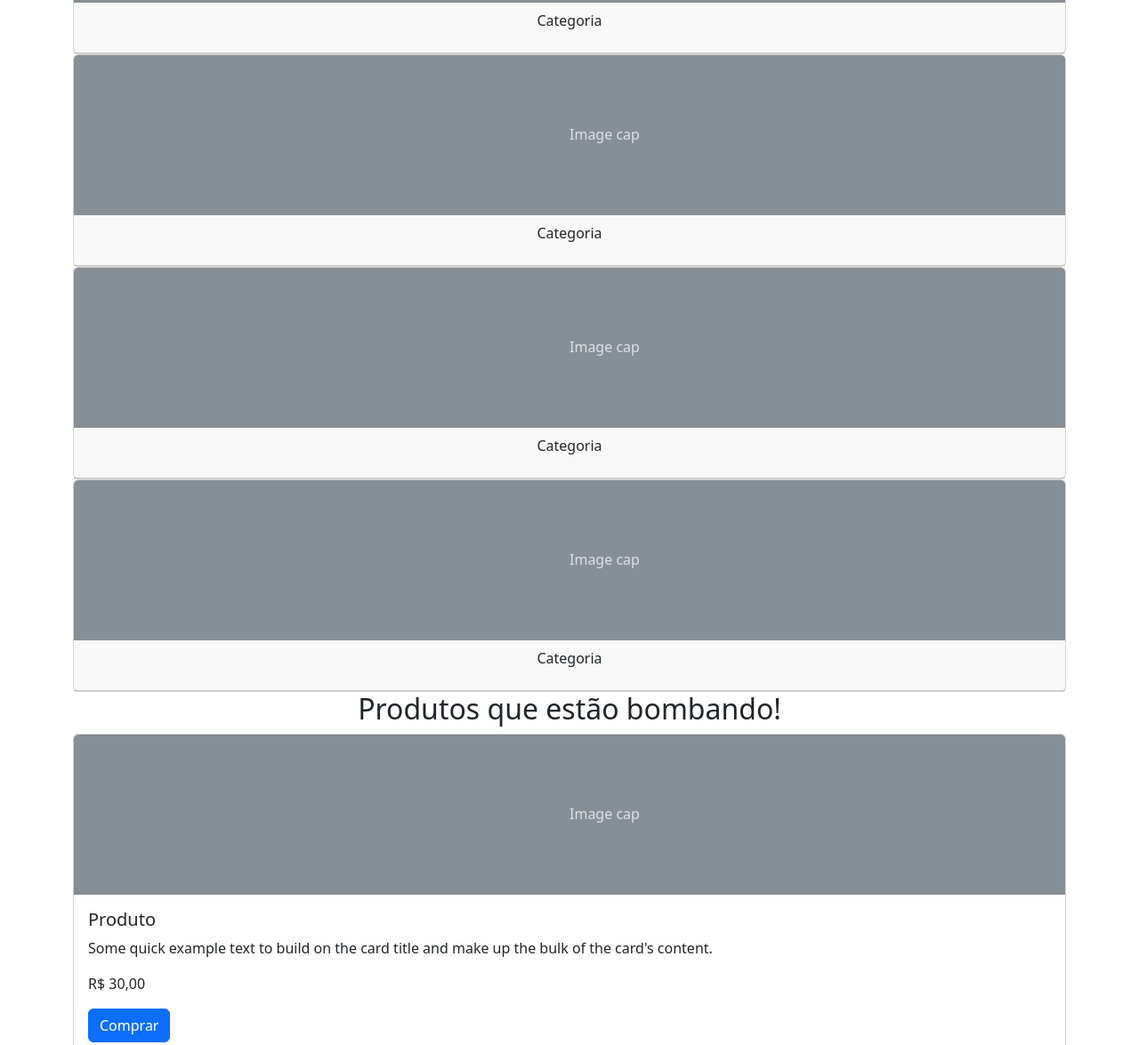
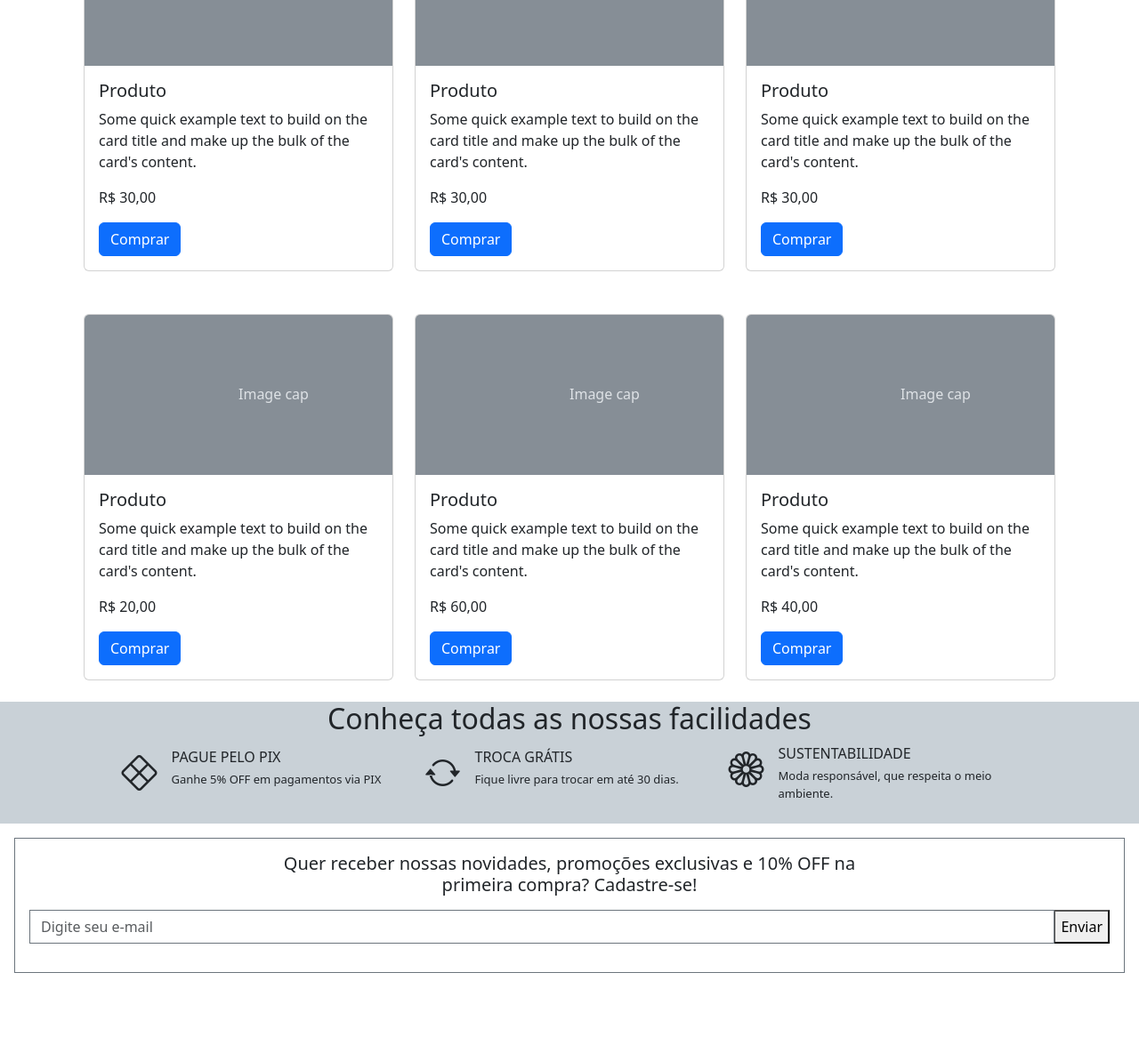
Before and after one commit to GustavoCaste/Meteora, a plain HTML site: page index.html in a window 1280 px wide. Shown: the part 1158-2333 px from the top of the page at 89% size. After the commit the page ends 2268 px from the top, so only its background shows below. Drawn offline with nearby package versions, Linux system fonts and the light colour scheme.

Commit message:
Criando componente para enviar email

```diff
--- /dev/null
+++ b/estilos.css
@@ -0,0 +1,11 @@
+.texto-menor {
+    font-size: 13px;
+}
+
+.divs-facilidades{
+    width: 325px;
+}
+
+.xy {
+    background-color: #C9D1D7;
+}
--- a/index.html
+++ b/index.html
@@ -1,21 +1,27 @@
 <!DOCTYPE html>
 <html lang="pt-br">
+
 <head>
+  <link rel="stylesheet" type="text/css" href="estilos.css">
   <meta charset="UTF-8">
   <meta name="viewport" content="width=device-width, initial-scale=1.0">
   <title>Meteora</title>
-    <link href="https://cdn.jsdelivr.net/npm/bootstrap@5.3.3/dist/css/bootstrap.min.css" rel="stylesheet" integrity="sha384-QWTKZyjpPEjISv5WaRU9OFeRpok6YctnYmDr5pNlyT2bRjXh0JMhjY6hW+ALEwIH" crossorigin="anonymous">
+  <link rel="stylesheet" href="https://cdn.jsdelivr.net/npm/bootstrap-icons@1.11.3/font/bootstrap-icons.min.css">
+  <link href="https://cdn.jsdelivr.net/npm/bootstrap@5.3.3/dist/css/bootstrap.min.css" rel="stylesheet"
+    integrity="sha384-QWTKZyjpPEjISv5WaRU9OFeRpok6YctnYmDr5pNlyT2bRjXh0JMhjY6hW+ALEwIH" crossorigin="anonymous">
 </head>
+
 <body>
 
-    <nav class="navbar navbar-expand-lg bg-body-tertiary">
+  <nav class="navbar navbar-expand-md bg-body-tertiary">
     <div class="container-fluid">
       <a class="navbar-brand" href="#">Meteora</a>
-          <button class="navbar-toggler" type="button" data-bs-toggle="collapse" data-bs-target="#navbarSupportedContent" aria-controls="navbarSupportedContent" aria-expanded="false" aria-label="Toggle navigation">
+      <button class="navbar-toggler" type="button" data-bs-toggle="collapse" data-bs-target="#navbarSupportedContent"
+        aria-controls="navbarSupportedContent" aria-expanded="false" aria-label="Toggle navigation">
         <span class="navbar-toggler-icon"></span>
       </button>
       <div class="collapse navbar-collapse" id="navbarSupportedContent">
-            <ul class="navbar-nav me-auto mb-2 mb-lg-0">
+        <ul class="navbar-nav me-auto">
           <li class="nav-item">
             <a class="nav-link active" aria-current="page" href="#">Home</a>
           </li>
@@ -40,27 +46,48 @@
 
   <div id="carouselExampleCaptions" class="carousel slide" data-bs-ride="carousel">
     <div class="carousel-indicators">
-          <button type="button" data-bs-target="#carouselExampleCaptions" data-bs-slide-to="0" class="active" aria-current="true" aria-label="Slide 1"></button>
-          <button type="button" data-bs-target="#carouselExampleCaptions" data-bs-slide-to="1" aria-label="Slide 2"></button>
-          <button type="button" data-bs-target="#carouselExampleCaptions" data-bs-slide-to="2" aria-label="Slide 3"></button>
+      <button type="button" data-bs-target="#carouselExampleCaptions" data-bs-slide-to="0" class="active"
+        aria-current="true" aria-label="Slide 1"></button>
+      <button type="button" data-bs-target="#carouselExampleCaptions" data-bs-slide-to="1"
+        aria-label="Slide 2"></button>
+      <button type="button" data-bs-target="#carouselExampleCaptions" data-bs-slide-to="2"
+        aria-label="Slide 3"></button>
     </div>
     <div class="carousel-inner">
       <div class="carousel-item active">
-            <svg class="bd-placeholder-img bd-placeholder-img-lg d-block w-100" width="800" height="400" xmlns="http://www.w3.org/2000/svg" role="img" aria-label="Placeholder: First slide" preserveAspectRatio="xMidYMid slice" focusable="false"><title>Placeholder</title><rect width="100%" height="100%" fill="#777"></rect><text x="50%" y="50%" fill="#555" dy=".3em">First slide</text></svg>
+        <svg class="bd-placeholder-img bd-placeholder-img-lg d-block w-100" width="800" height="400"
+          xmlns="http://www.w3.org/2000/svg" role="img" aria-label="Placeholder: First slide"
+          preserveAspectRatio="xMidYMid slice" focusable="false">
+          <title>Placeholder</title>
+          <rect width="100%" height="100%" fill="#777"></rect><text x="50%" y="50%" fill="#555" dy=".3em">First
+            slide</text>
+        </svg>
         <div class="carousel-caption d-none d-md-block">
           <h5>First slide label</h5>
           <p>Some representative placeholder content for the first slide.</p>
         </div>
       </div>
       <div class="carousel-item">
-            <svg class="bd-placeholder-img bd-placeholder-img-lg d-block w-100" width="800" height="400" xmlns="http://www.w3.org/2000/svg" role="img" aria-label="Placeholder: Second slide" preserveAspectRatio="xMidYMid slice" focusable="false"><title>Placeholder</title><rect width="100%" height="100%" fill="#666"></rect><text x="50%" y="50%" fill="#444" dy=".3em">Second slide</text></svg>
+        <svg class="bd-placeholder-img bd-placeholder-img-lg d-block w-100" width="800" height="400"
+          xmlns="http://www.w3.org/2000/svg" role="img" aria-label="Placeholder: Second slide"
+          preserveAspectRatio="xMidYMid slice" focusable="false">
+          <title>Placeholder</title>
+          <rect width="100%" height="100%" fill="#666"></rect><text x="50%" y="50%" fill="#444" dy=".3em">Second
+            slide</text>
+        </svg>
         <div class="carousel-caption d-none d-md-block">
           <h5>Second slide label</h5>
           <p>Some representative placeholder content for the second slide.</p>
         </div>
       </div>
       <div class="carousel-item">
-            <svg class="bd-placeholder-img bd-placeholder-img-lg d-block w-100" width="800" height="400" xmlns="http://www.w3.org/2000/svg" role="img" aria-label="Placeholder: Third slide" preserveAspectRatio="xMidYMid slice" focusable="false"><title>Placeholder</title><rect width="100%" height="100%" fill="#555"></rect><text x="50%" y="50%" fill="#333" dy=".3em">Third slide</text></svg>
+        <svg class="bd-placeholder-img bd-placeholder-img-lg d-block w-100" width="800" height="400"
+          xmlns="http://www.w3.org/2000/svg" role="img" aria-label="Placeholder: Third slide"
+          preserveAspectRatio="xMidYMid slice" focusable="false">
+          <title>Placeholder</title>
+          <rect width="100%" height="100%" fill="#555"></rect><text x="50%" y="50%" fill="#333" dy=".3em">Third
+            slide</text>
+        </svg>
         <div class="carousel-caption d-none d-md-block">
           <h5>Third slide label</h5>
           <p>Some representative placeholder content for the third slide.</p>
@@ -80,109 +107,265 @@
   <h2 class="text-center">Busque por categoria:</h2>
 
 
-      <div class="container">
+  <div class="container row mx-auto g-4">
 
+
+
+
+    <div class="col-6 col-md-4 col-xxl-2">
       <div class="card">
-          <svg class="bd-placeholder-img card-img-top" width="100%" height="180" xmlns="http://www.w3.org/2000/svg" role="img" aria-label="Placeholder: Image cap" preserveAspectRatio="xMidYMid slice" focusable="false"><title>Placeholder</title><rect width="100%" height="100%" fill="#868e96"></rect><text x="50%" y="50%" fill="#dee2e6" dy=".3em">Image cap</text></svg>
+        <svg class="bd-placeholder-img card-img-top" width="100%" height="180" xmlns="http://www.w3.org/2000/svg"
+          role="img" aria-label="Placeholder: Image cap" preserveAspectRatio="xMidYMid slice" focusable="false">
+          <title>Placeholder</title>
+          <rect width="100%" height="100%" fill="#868e96"></rect><text x="50%" y="50%" fill="#dee2e6" dy=".3em">Image
+            cap</text>
+        </svg>
         <div class="card-header">
           <p class="text-center">Categoria</p>
         </div>
       </div>
+    </div>
+    <div class="col-6 col-md-4 col-xxl-2">
       <div class="card">
-          <svg class="bd-placeholder-img card-img-top" width="100%" height="180" xmlns="http://www.w3.org/2000/svg" role="img" aria-label="Placeholder: Image cap" preserveAspectRatio="xMidYMid slice" focusable="false"><title>Placeholder</title><rect width="100%" height="100%" fill="#868e96"></rect><text x="50%" y="50%" fill="#dee2e6" dy=".3em">Image cap</text></svg>
+        <svg class="bd-placeholder-img card-img-top" width="100%" height="180" xmlns="http://www.w3.org/2000/svg"
+          role="img" aria-label="Placeholder: Image cap" preserveAspectRatio="xMidYMid slice" focusable="false">
+          <title>Placeholder</title>
+          <rect width="100%" height="100%" fill="#868e96"></rect><text x="50%" y="50%" fill="#dee2e6" dy=".3em">Image
+            cap</text>
+        </svg>
+        <div class="card-header">
+          <p class="text-center">Categoria</p>
+
+        </div>
+      </div>
+    </div>
+
+    <div class="col-6 col-md-4 col-xxl-2">
+      <div class="card">
+        <svg class="bd-placeholder-img card-img-top" width="100%" height="180" xmlns="http://www.w3.org/2000/svg"
+          role="img" aria-label="Placeholder: Image cap" preserveAspectRatio="xMidYMid slice" focusable="false">
+          <title>Placeholder</title>
+          <rect width="100%" height="100%" fill="#868e96"></rect><text x="50%" y="50%" fill="#dee2e6" dy=".3em">Image
+            cap</text>
+        </svg>
+        <div class="card-header">
+          <p class="text-center">Categoria</p>
+
+        </div>
+      </div>
+    </div>
+
+    <div class="col-6 col-md-4 col-xxl-2">
+      <div class="card">
+        <svg class="bd-placeholder-img card-img-top" width="100%" height="180" xmlns="http://www.w3.org/2000/svg"
+          role="img" aria-label="Placeholder: Image cap" preserveAspectRatio="xMidYMid slice" focusable="false">
+          <title>Placeholder</title>
+          <rect width="100%" height="100%" fill="#868e96"></rect><text x="50%" y="50%" fill="#dee2e6" dy=".3em">Image
+            cap</text>
+        </svg>
+        <div class="card-header">
+          <p class="text-center">Categoria</p>
+
+        </div>
+      </div>
+    </div>
+
+    <div class="col-6 col-md-4 col-xxl-2">
+      <div class="card">
+        <svg class="bd-placeholder-img card-img-top" width="100%" height="180" xmlns="http://www.w3.org/2000/svg"
+          role="img" aria-label="Placeholder: Image cap" preserveAspectRatio="xMidYMid slice" focusable="false">
+          <title>Placeholder</title>
+          <rect width="100%" height="100%" fill="#868e96"></rect><text x="50%" y="50%" fill="#dee2e6" dy=".3em">Image
+            cap</text>
+        </svg>
+        <div class="card-header">
+          <p class="text-center">Categoria</p>
+
+        </div>
+      </div>
+    </div>
+
+    <div class="col-6 col-md-4 col-xxl-2">
+      <div class="card">
+        <svg class="bd-placeholder-img card-img-top" width="100%" height="180" xmlns="http://www.w3.org/2000/svg"
+          role="img" aria-label="Placeholder: Image cap" preserveAspectRatio="xMidYMid slice" focusable="false">
+          <title>Placeholder</title>
+          <rect width="100%" height="100%" fill="#868e96"></rect><text x="50%" y="50%" fill="#dee2e6" dy=".3em">Image
+            cap</text>
+        </svg>
         <div class="card-header">
           <p class="text-center">Categoria</p>
         </div>
       </div>
-        <div class="card">
-          <svg class="bd-placeholder-img card-img-top" width="100%" height="180" xmlns="http://www.w3.org/2000/svg" role="img" aria-label="Placeholder: Image cap" preserveAspectRatio="xMidYMid slice" focusable="false"><title>Placeholder</title><rect width="100%" height="100%" fill="#868e96"></rect><text x="50%" y="50%" fill="#dee2e6" dy=".3em">Image cap</text></svg>
-          <div class="card-header">
-            <p class="text-center">Categoria</p>
     </div>
   </div>
+
+  <h2 class="text-center">Produtos que estão bombando!</h2>
+
+
+  <div class="container row mx-auto g-4">
+
+
+    <div class="col-12 col-md-6 col-xl-4 pb-4">
       <div class="card">
-          <svg class="bd-placeholder-img card-img-top" width="100%" height="180" xmlns="http://www.w3.org/2000/svg" role="img" aria-label="Placeholder: Image cap" preserveAspectRatio="xMidYMid slice" focusable="false"><title>Placeholder</title><rect width="100%" height="100%" fill="#868e96"></rect><text x="50%" y="50%" fill="#dee2e6" dy=".3em">Image cap</text></svg>
-          <div class="card-header">
-            <p class="text-center">Categoria</p>
+        <svg class="bd-placeholder-img card-img-top" width="100%" height="180" xmlns="http://www.w3.org/2000/svg"
+          role="img" aria-label="Placeholder: Image cap" preserveAspectRatio="xMidYMid slice" focusable="false">
+          <title>Placeholder</title>
+          <rect width="100%" height="100%" fill="#868e96"></rect><text x="50%" y="50%" fill="#dee2e6" dy=".3em">Image
+            cap</text>
+        </svg>
+        <div class="card-body">
+          <h5 class="card-title">Produto</h5>
+          <p class="card-text">Some quick example text to build on the card title and make up the bulk of the
+            card's
+            content.</p>
+          <p>R$ 30,00</p>
+          <a href="#" class="btn btn-primary">Comprar</a>
         </div>
       </div>
+    </div>
+
+    <div class="col-12 col-md-6 col-xl-4 pb-4">
       <div class="card">
-          <svg class="bd-placeholder-img card-img-top" width="100%" height="180" xmlns="http://www.w3.org/2000/svg" role="img" aria-label="Placeholder: Image cap" preserveAspectRatio="xMidYMid slice" focusable="false"><title>Placeholder</title><rect width="100%" height="100%" fill="#868e96"></rect><text x="50%" y="50%" fill="#dee2e6" dy=".3em">Image cap</text></svg>
-          <div class="card-header">
-            <p class="text-center">Categoria</p>
+        <svg class="bd-placeholder-img card-img-top" width="100%" height="180" xmlns="http://www.w3.org/2000/svg"
+          role="img" aria-label="Placeholder: Image cap" preserveAspectRatio="xMidYMid slice" focusable="false">
+          <title>Placeholder</title>
+          <rect width="100%" height="100%" fill="#868e96"></rect><text x="50%" y="50%" fill="#dee2e6" dy=".3em">Image
+            cap</text>
+        </svg>
+        <div class="card-body">
+          <h5 class="card-title">Produto</h5>
+          <p class="card-text">Some quick example text to build on the card title and make up the bulk of the
+            card's
+            content.</p>
+          <p>R$ 30,00</p>
+          <a href="#" class="btn btn-primary">Comprar</a>
         </div>
       </div>
+    </div>
+
+    <div class="col-12 col-md-6 col-xl-4 pb-4">
       <div class="card">
-          <svg class="bd-placeholder-img card-img-top" width="100%" height="180" xmlns="http://www.w3.org/2000/svg" role="img" aria-label="Placeholder: Image cap" preserveAspectRatio="xMidYMid slice" focusable="false"><title>Placeholder</title><rect width="100%" height="100%" fill="#868e96"></rect><text x="50%" y="50%" fill="#dee2e6" dy=".3em">Image cap</text></svg>
-          <div class="card-header">
-            <p class="text-center">Categoria</p>
+        <svg class="bd-placeholder-img card-img-top" width="100%" height="180" xmlns="http://www.w3.org/2000/svg"
+          role="img" aria-label="Placeholder: Image cap" preserveAspectRatio="xMidYMid slice" focusable="false">
+          <title>Placeholder</title>
+          <rect width="100%" height="100%" fill="#868e96"></rect><text x="50%" y="50%" fill="#dee2e6" dy=".3em">Image
+            cap</text>
+        </svg>
+        <div class="card-body">
+          <h5 class="card-title">Produto</h5>
+          <p class="card-text">Some quick example text to build on the card title and make up the bulk of the
+            card's
+            content.</p>
+          <p>R$ 30,00</p>
+          <a href="#" class="btn btn-primary">Comprar</a>
+        </div>
+      </div>
+    </div>
+
+    <div class="col-12 col-md-6 col-xl-4 pb-4">
+      <div class="card">
+        <svg class="bd-placeholder-img card-img-top" width="100%" height="180" xmlns="http://www.w3.org/2000/svg"
+          role="img" aria-label="Placeholder: Image cap" preserveAspectRatio="xMidYMid slice" focusable="false">
+          <title>Placeholder</title>
+          <rect width="100%" height="100%" fill="#868e96"></rect><text x="50%" y="50%" fill="#dee2e6" dy=".3em">Image
+            cap</text>
+        </svg>
+        <div class="card-body">
+          <h5 class="card-title">Produto</h5>
+          <p class="card-text">Some quick example text to build on the card title and make up the bulk of the
+            card's
+            content.</p>
+          <p>R$ 20,00</p>
+          <a href="#" class="btn btn-primary">Comprar</a>
+        </div>
+      </div>
+    </div>
+    <div class="col-12 col-md-6 col-xl-4 pb-4">
+      <div class="card">
+        <svg class="bd-placeholder-img card-img-top" width="100%" height="180" xmlns="http://www.w3.org/2000/svg"
+          role="img" aria-label="Placeholder: Image cap" preserveAspectRatio="xMidYMid slice" focusable="false">
+          <title>Placeholder</title>
+          <rect width="100%" height="100%" fill="#868e96"></rect><text x="50%" y="50%" fill="#dee2e6" dy=".3em">Image
+            cap</text>
+        </svg>
+        <div class="card-body">
+          <h5 class="card-title">Produto</h5>
+          <p class="card-text">Some quick example text to build on the card title and make up the bulk of the
+            card's
+            content.</p>
+          <p>R$ 60,00</p>
+          <a href="#" class="btn btn-primary">Comprar</a>
+        </div>
+      </div>
+    </div>
+    <div class="col-12 col-md-6 col-xl-4 pb-4">
+      <div class="card">
+        <svg class="bd-placeholder-img card-img-top" width="100%" height="180" xmlns="http://www.w3.org/2000/svg"
+          role="img" aria-label="Placeholder: Image cap" preserveAspectRatio="xMidYMid slice" focusable="false">
+          <title>Placeholder</title>
+          <rect width="100%" height="100%" fill="#868e96"></rect><text x="50%" y="50%" fill="#dee2e6" dy=".3em">Image
+            cap</text>
+        </svg>
+        <div class="card-body">
+          <h5 class="card-title">Produto</h5>
+          <p class="card-text">Some quick example text to build on the card title and make up the bulk of the
+            card's
+            content.</p>
+          <p>R$ 40,00</p>
+          <a href="#" class="btn btn-primary">Comprar</a>
+        </div>
       </div>
     </div>
 
   </div>
 
-      <h2 class="text-center">Produtos que estão bombando!</h2>
+  <section class="xy pb-4">
 
+    <h2 class="text-center">Conheça todas as nossas facilidades</h2>
 
-      <div class="container">
-
-        <div class="card">
-          <svg class="bd-placeholder-img card-img-top" width="100%" height="180" xmlns="http://www.w3.org/2000/svg" role="img" aria-label="Placeholder: Image cap" preserveAspectRatio="xMidYMid slice" focusable="false"><title>Placeholder</title><rect width="100%" height="100%" fill="#868e96"></rect><text x="50%" y="50%" fill="#dee2e6" dy=".3em">Image cap</text></svg>
-          <div class="card-body">
-            <h5 class="card-title">Produto</h5>
-            <p class="card-text">Some quick example text to build on the card title and make up the bulk of the card's content.</p>
-            <p>R$ 30,00</p>
-            <a href="#" class="btn btn-primary">Comprar</a>
-          </div>
-        </div>
-        <div class="card">
-          <svg class="bd-placeholder-img card-img-top" width="100%" height="180" xmlns="http://www.w3.org/2000/svg" role="img" aria-label="Placeholder: Image cap" preserveAspectRatio="xMidYMid slice" focusable="false"><title>Placeholder</title><rect width="100%" height="100%" fill="#868e96"></rect><text x="50%" y="50%" fill="#dee2e6" dy=".3em">Image cap</text></svg>
-          <div class="card-body">
-            <h5 class="card-title">Produto</h5>
-            <p class="card-text">Some quick example text to build on the card title and make up the bulk of the card's content.</p>
-            <p>R$ 30,00</p>
-            <a href="#" class="btn btn-primary">Comprar</a>
-          </div>
-        </div>
-        <div class="card">
-          <svg class="bd-placeholder-img card-img-top" width="100%" height="180" xmlns="http://www.w3.org/2000/svg" role="img" aria-label="Placeholder: Image cap" preserveAspectRatio="xMidYMid slice" focusable="false"><title>Placeholder</title><rect width="100%" height="100%" fill="#868e96"></rect><text x="50%" y="50%" fill="#dee2e6" dy=".3em">Image cap</text></svg>
-          <div class="card-body">
-            <h5 class="card-title">Produto</h5>
-            <p class="card-text">Some quick example text to build on the card title and make up the bulk of the card's content.</p>
-            <p>R$ 30,00</p>
-            <a href="#" class="btn btn-primary">Comprar</a>
-          </div>
-        </div>
-        <div class="card">
-          <svg class="bd-placeholder-img card-img-top" width="100%" height="180" xmlns="http://www.w3.org/2000/svg" role="img" aria-label="Placeholder: Image cap" preserveAspectRatio="xMidYMid slice" focusable="false"><title>Placeholder</title><rect width="100%" height="100%" fill="#868e96"></rect><text x="50%" y="50%" fill="#dee2e6" dy=".3em">Image cap</text></svg>
-          <div class="card-body">
-            <h5 class="card-title">Produto</h5>
-            <p class="card-text">Some quick example text to build on the card title and make up the bulk of the card's content.</p>
-            <p>R$ 20,00</p>
-            <a href="#" class="btn btn-primary">Comprar</a>
-          </div>
-        </div>
-        <div class="card">
-          <svg class="bd-placeholder-img card-img-top" width="100%" height="180" xmlns="http://www.w3.org/2000/svg" role="img" aria-label="Placeholder: Image cap" preserveAspectRatio="xMidYMid slice" focusable="false"><title>Placeholder</title><rect width="100%" height="100%" fill="#868e96"></rect><text x="50%" y="50%" fill="#dee2e6" dy=".3em">Image cap</text></svg>
-          <div class="card-body">
-            <h5 class="card-title">Produto</h5>
-            <p class="card-text">Some quick example text to build on the card title and make up the bulk of the card's content.</p>
-            <p>R$ 60,00</p>
-            <a href="#" class="btn btn-primary">Comprar</a>
-          </div>
-        </div>
-        <div class="card">
-          <svg class="bd-placeholder-img card-img-top" width="100%" height="180" xmlns="http://www.w3.org/2000/svg" role="img" aria-label="Placeholder: Image cap" preserveAspectRatio="xMidYMid slice" focusable="false"><title>Placeholder</title><rect width="100%" height="100%" fill="#868e96"></rect><text x="50%" y="50%" fill="#dee2e6" dy=".3em">Image cap</text></svg>
-          <div class="card-body">
-            <h5 class="card-title">Produto</h5>
-            <p class="card-text">Some quick example text to build on the card title and make up the bulk of the card's content.</p>
-            <p>R$ 40,00</p>
-            <a href="#" class="btn btn-primary">Comprar</a>
+    <div class="d-flex flex-column align-items-center flex-lg-row justify-content-center gap-3">
+      <div class="divs-facilidades d-flex">
+        <div><i class="bi bi-x-diamond fs-1"></i></div>
+        <div>
+          <div class="ms-3 mb-1">PAGUE PELO PIX</div>
+          <div class="texto-menor ms-3 mb-1">Ganhe 5% OFF em
+            pagamentos via PIX</div>
         </div>
       </div>
 
+      <div class="divs-facilidades d-flex">
+        <div><i class="bi bi-arrow-repeat fs-1"></i></div>
+        <div>
+          <div class="ms-3 mb-1">TROCA GRÁTIS</div>
+          <div class="texto-menor ms-3">Fique livre para trocar em até 30 dias.</div>
+        </div>
       </div>
 
-    <script src="https://cdn.jsdelivr.net/npm/bootstrap@5.3.3/dist/js/bootstrap.bundle.min.js" integrity="sha384-YvpcrYf0tY3lHB60NNkmXc5s9fDVZLESaAA55NDzOxhy9GkcIdslK1eN7N6jIeHz" crossorigin="anonymous"></script>
+      <div class="divs-facilidades d-flex">
+        <div><i class="bi bi-flower1 fs-1"></i></div>
+        <div>
+          <div class="ms-3 mb-1">SUSTENTABILIDADE</div>
+          <div class="texto-menor ms-3">Moda responsável, que respeita o meio ambiente.</div>
+        </div>
+      </div>
+    </div>
+
+
+  </section>
+
+  <form class="border border-secondary m-3 p-3 text-center">
+    <h5>Quer receber nossas novidades, promoções exclusivas e 10% OFF na <br> primeira compra? Cadastre-se!</h5>
+    <div class="input-group my-3">
+      <input type="email" class="form-control border-secondary
+      rounded-0" placeholder="Digite seu e-mail" aria-label="Digite seu e-mail" aria-describedby="button-addon2" />
+      <button type="button" id="button-addon2">Enviar</button>
+    </div>
+  </form>
+
+  <script src="https://cdn.jsdelivr.net/npm/bootstrap@5.3.3/dist/js/bootstrap.bundle.min.js"
+    integrity="sha384-YvpcrYf0tY3lHB60NNkmXc5s9fDVZLESaAA55NDzOxhy9GkcIdslK1eN7N6jIeHz"
+    crossorigin="anonymous"></script>
 </body>
+
 </html>
```
Lines whose indentation alone changed are shown as unchanged.
